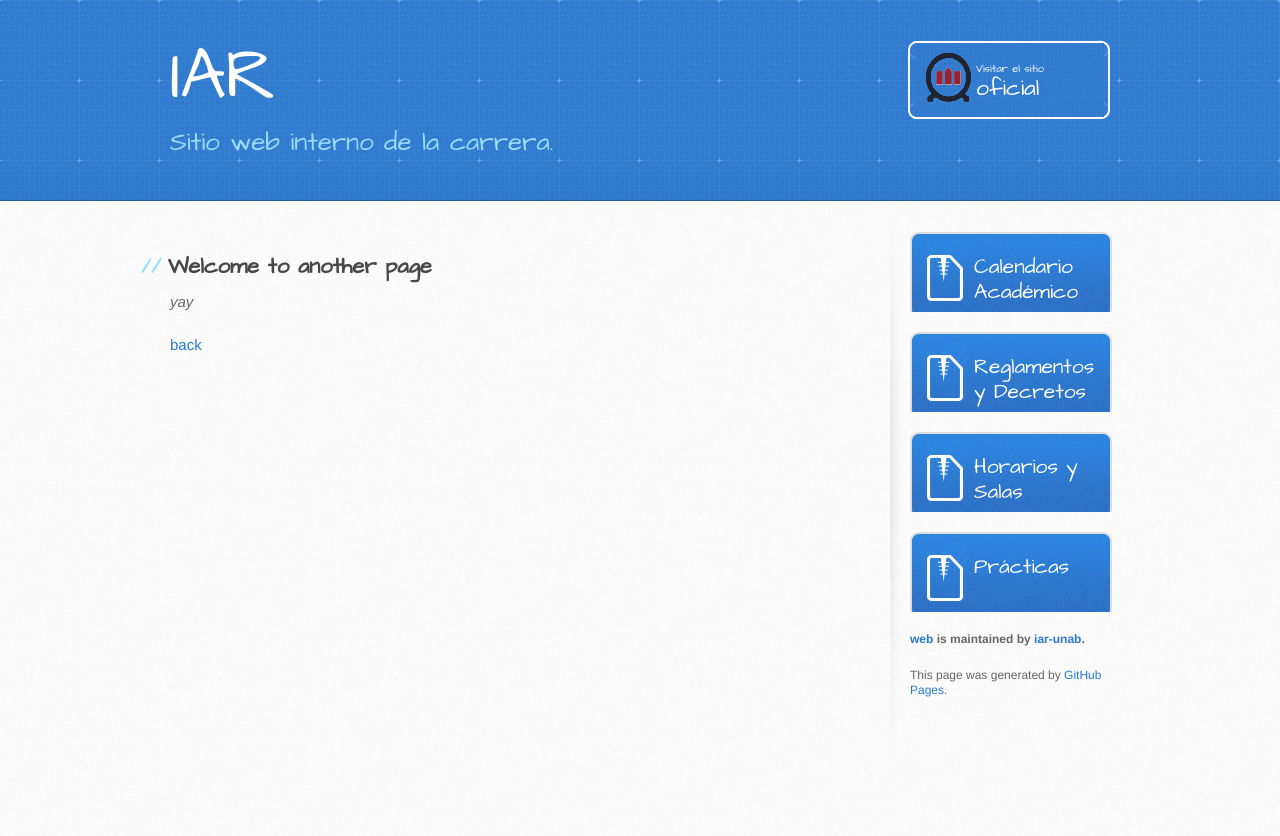
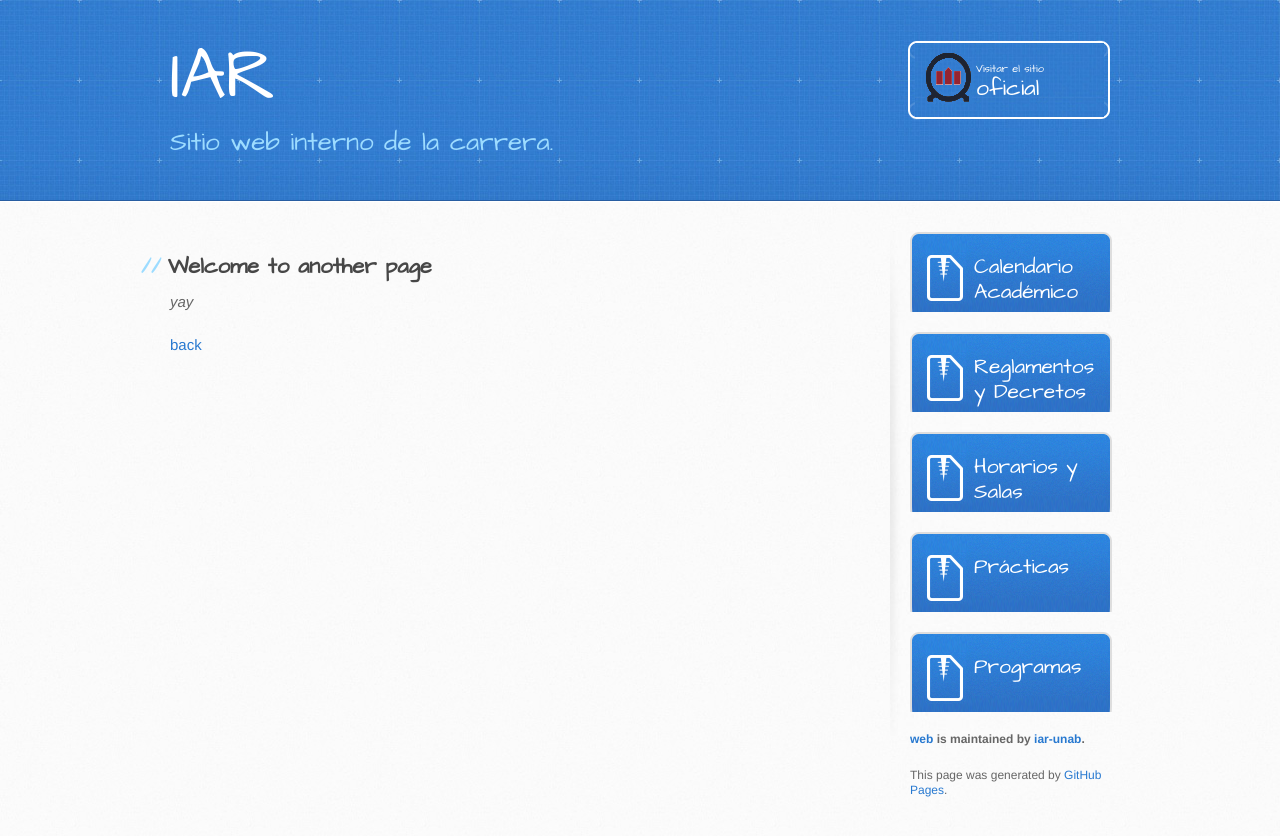
Before and after one commit to iar-unab/web, a Jekyll site: the page built from another-page.md, in a window 1280 px wide. Shown: the top 836 px of the page. Built offline with Jekyll 4.4.1, drawn with Linux system fonts in a browser that asks for light colours; our own code applies the rules of GitHub Pages for plain Markdown files.

Commit message:
including students subsection

```diff
--- a/_layouts/default.html
+++ b/_layouts/default.html
@@ -41,7 +41,7 @@
             <a href="http://iar-unab.github.io/web/calendario2020.pdf" class="button" target="_blank">
               Calendario Académico
             </a>
-            <a href="{{ site.github.tar_url }}" class="button">
+            <a href="http://iar-unab.github.io/web/alumnos/index" class="button">
               Reglamentos y Decretos
             </a>
             <a href="{{ site.github.tar_url }}" class="button">
@@ -49,6 +49,9 @@
             </a>
             <a href="{{ site.github.tar_url }}" class="button" target="_blank">
               Prácticas
+            </a>
+            <a href="{{ site.github.tar_url }}" class="button" target="_blank">
+              Programas
             </a>
           {% endif %}
 
```
